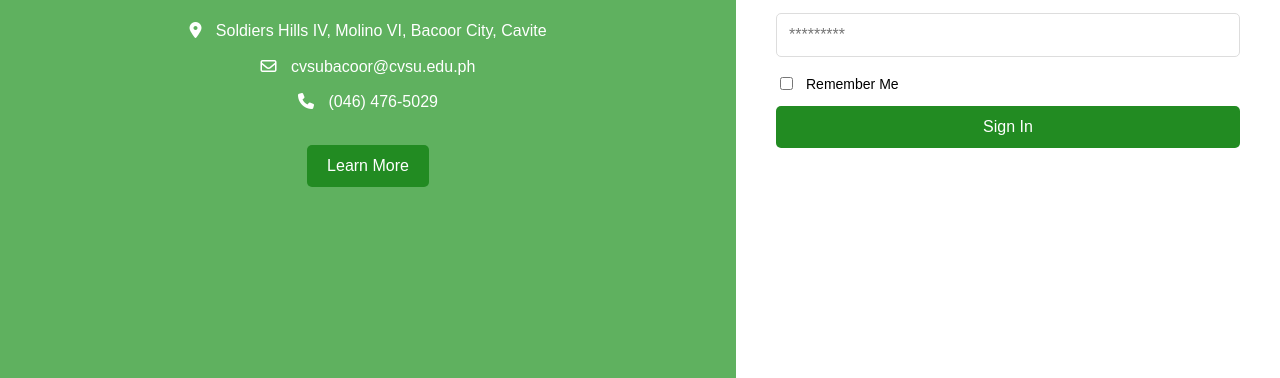
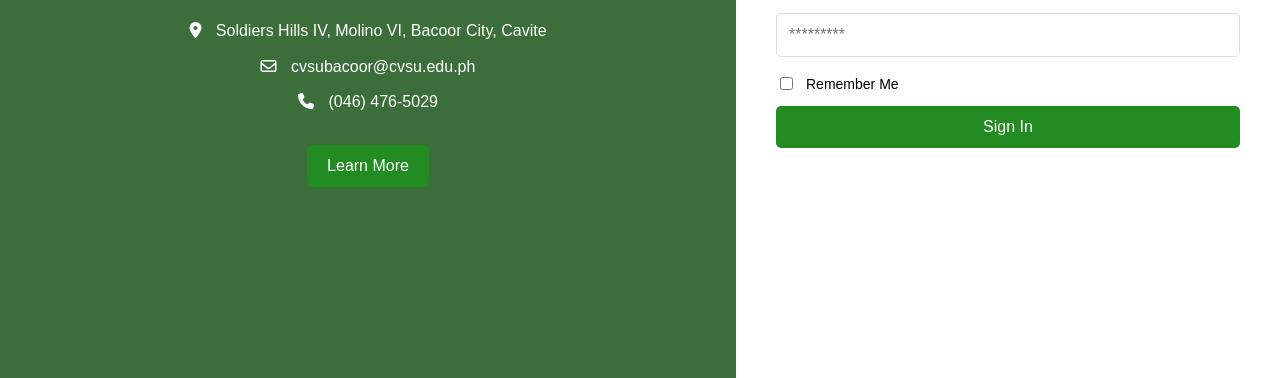
Before and after one commit to Jymce/testview, a plain HTML site: page index.html in a window 1280 px wide. Shown: the part 422-800 px from the top of the page. Drawn offline with Linux system fonts and the light colour scheme; the site is published under a folder, as on GitHub Pages, so addresses that start at the root find nothing.

Commit message:
Update login_Design.css

```diff
--- a/CSS_DESIGNS/login_Design.css
+++ b/CSS_DESIGNS/login_Design.css
@@ -12,7 +12,7 @@
 
   .left-side {
     width: 60%;
-    background-image: url("/static/image/bg.png"); /* Your chosen background image */
+    background-image: url("../static/image/bg.png"); /* Your chosen background image */
     background-position: center;
     background-size: cover;
     background-repeat: no-repeat;
```
